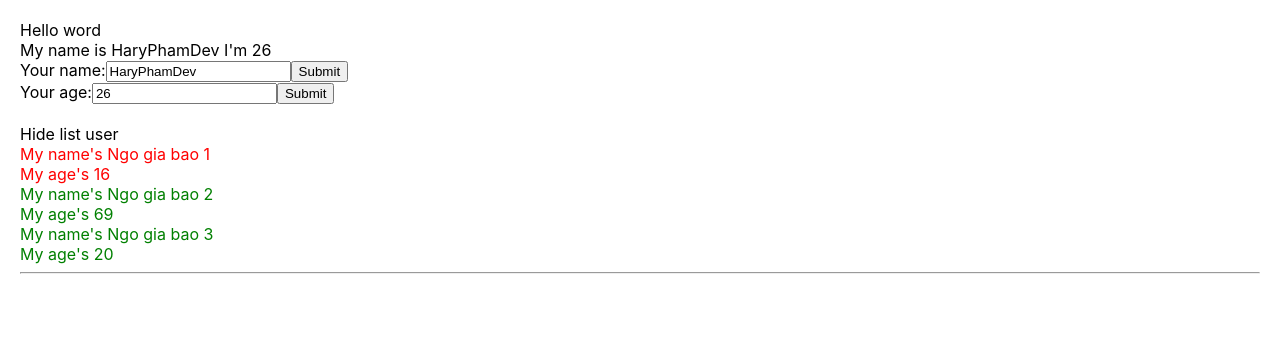
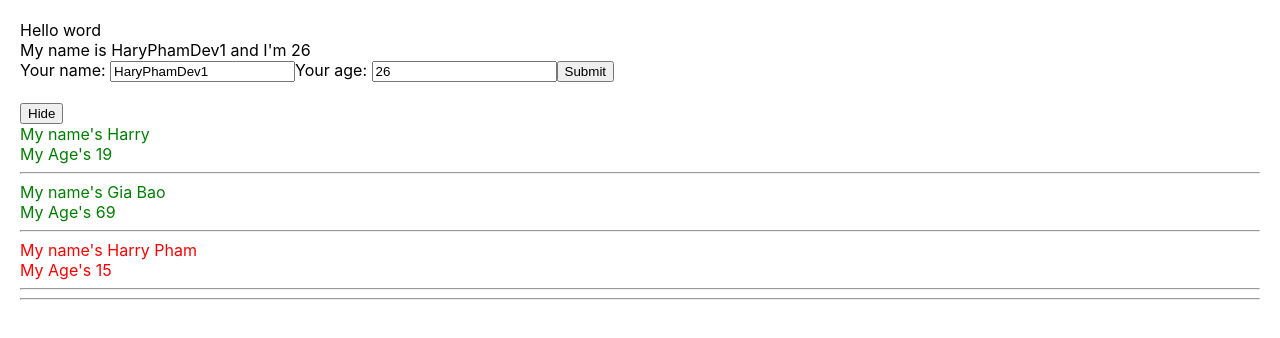
Before and after one commit to kled51021/Learn-React, a React (Create React App) app: page / in a window 1280 px wide. Shown: the top 338 px of the page. Built offline with nearby package versions, Linux system fonts and the light colour scheme.

Commit message:
Function as Props -Truyền  hàm  từ cha sang con

```diff
--- /dev/null
+++ b/src/components/AddUserinfo.js
@@ -0,0 +1,58 @@
+import React from "react";
+class AddUserinfor extends React.Component {
+    state = {
+        name: "HaryPhamDev1",
+        address: "Hoi dan It",
+        age: 26
+    };
+    handleOnChange = (event) => {
+        this.setState({
+            name: event.target.value
+        })
+    }
+    handleOnSubmit = (event) => {
+        event.preventDefault();
+        console.log(this.state)
+    }
+    handleOnChangeAge = (event) => {
+        this.setState(
+            {
+                age: event.target.value
+            }
+        )
+    }
+    handleOnsubmit = (event) => {
+        event.preventDefault()
+        this.props.HandleAddNewUser(
+            {
+                id: Math.floor((Math.random() * 100) + 1) + '-random',
+                name: this.state.name,
+                age: this.state.age
+            }
+        )
+
+    }
+    render() {
+        return (
+            <div>
+                My name is {this.state.name} and I'm {this.state.age}
+                <form onSubmit={(event) => { this.handleOnsubmit(event) }}>
+                    <label>Your name: </label>
+                    <input
+                        type="text"
+                        value={this.state.name}
+                        onChange={(event) => { this.handleOnChange(event) }}>
+                    </input>
+                    <label>Your age: </label>
+                    <input
+                        type="number"
+                        value={this.state.age}
+                        onChange={(event) => { this.handleOnChangeAge(event) }}>
+                    </input>
+                    <button>Submit</button>
+                </form>
+            </div>
+        )
+    }
+}
+export default AddUserinfor
--- a/src/components/Displayinfo.js
+++ b/src/components/Displayinfo.js
@@ -1,14 +1,11 @@
 import React from "react";
-
 class Displayinfo extends React.Component {
     state = {
         isShowListUser: true
-
     }
-    handleShowHide = () => {
+    ShowHide = () => {
         this.setState({
             isShowListUser: !this.state.isShowListUser
-            // cap nhat gia tri nguoc lai
         })
     }
     render() {
@@ -16,29 +13,25 @@ class Displayinfo extends React.Component {
         return (
             <div>
                 <div>
-                    <span onClick={() => { this.handleShowHide() }}>
-                        {this.state.isShowListUser === true ? "Hide list user" : "Show list user"}
-                    </span>
+                    <button onClick={() => { this.ShowHide() }}>
+                        {this.state.isShowListUser === true ? "Hide" : "Show"}
+                    </button>
                 </div>
                 {this.state.isShowListUser &&
                     <div>
-                        {
-                            ListUser.map((user, index) => {
-                                return (
-                                    // +user.age bien string thanh int
-                                    <div key={user.id} className={+user.age > 18 ? "green" : "red"} >
-                                        <div>My name's {user.name}</div>
-                                        <div>My age's {user.age}</div>
-                                    </div>
-                                )
-                            })
-                        }
+                        {ListUser.map((User, index) => {
+                            return (
+                                <div key={User.id} className={+User.age > 18 ? "green" : "red"}>
+                                    <div>My name's {User.name}</div>
+                                    <div>My Age's {User.age}</div>
+                                    <hr></hr>
+                                </div>
+                            )
+                        })}
                     </div>
                 }
             </div>
         )
-
     }
 }
-
 export default Displayinfo;
--- a/src/components/MyComponets.js
+++ b/src/components/MyComponets.js
@@ -1,18 +1,30 @@
 import React from "react";
-import Userinfor from "./Userinfo";
+import AddUserinfo from "./AddUserinfo";
 import Displayinfo from "./Displayinfo";
 class MyComponent extends React.Component {
     state = {
         ListUser: [
-            { id: 1, name: "Ngo gia bao 1 ", age: "16" },
-            { id: 2, name: "Ngo gia bao 2", age: "69" },
-            { id: 3, name: "Ngo gia bao 3", age: "20" },
+            { id: 1, name: "Harry", age: "19" },
+            { id: 2, name: "Gia Bao", age: "69" },
+            { id: 3, name: "Harry Pham", age: "15" },
         ]
+    }
+    HandleAddNewUser = (userObj) => {
+        console.log(userObj)
+        /*  let ListUserNew = this.state.ListUser
+         ListUserNew.unshift(userObj)
+         this.setState({
+             ListUser: ListUserNew
+         }
+         ) */
+        this.setState({
+            ListUser: [...this.state.ListUser, userObj]
+        })
     }
     render() {
         return (
             <div>
-                <Userinfor></Userinfor>
+                <AddUserinfo HandleAddNewUser={this.HandleAddNewUser}></AddUserinfo>
                 <br></br>
                 <Displayinfo ListUser={this.state.ListUser}></Displayinfo>
                 <hr></hr>
--- a/src/components/Userinfo.js
+++ /dev/null
@@ -1,47 +0,0 @@
-import React from "react";
-class Userinfor extends React.Component {
-    state = {
-        name: "HaryPhamDev",
-        name: "HaryPhamDev ",
-        address: "Hoi dan It",
-        age: 26
-    };
-    handleOnChange = (event) => {
-        this.setState({
-            name: event.target.value
-        })
-    }
-    handleOnSubmit = (event) => {
-        event.preventDefault();
-        console.log(this.state)
-    }
-    handleOnChangeAge = (event) => {
-        this.setState(
-            {
-                age: event.target.value
-            }
-        )
-    }
-    render() {
-        return (
-            <div>
-                My name is {this.state.name}
-                I'm  {this.state.age}
-                <form onSubmit={(event) => this.handleOnSubmit(event)}>
-                    <label>Your name:</label>
-                    <input type="text"
-                        value={this.state.name}
-                        onChange={(event) => this.handleOnChange(event)}></input>
-                    <button>Submit</button>
-                    <br></br>
-                    <label>Your age:</label>
-                    <input type="text"
-                        value={this.state.age}
-                        onChange={(event) => this.handleOnChangeAge(event)}></input>
-                    <button>Submit</button>
-                </form>
-            </div>
-        )
-    }
-}
-export default Userinfor
```
